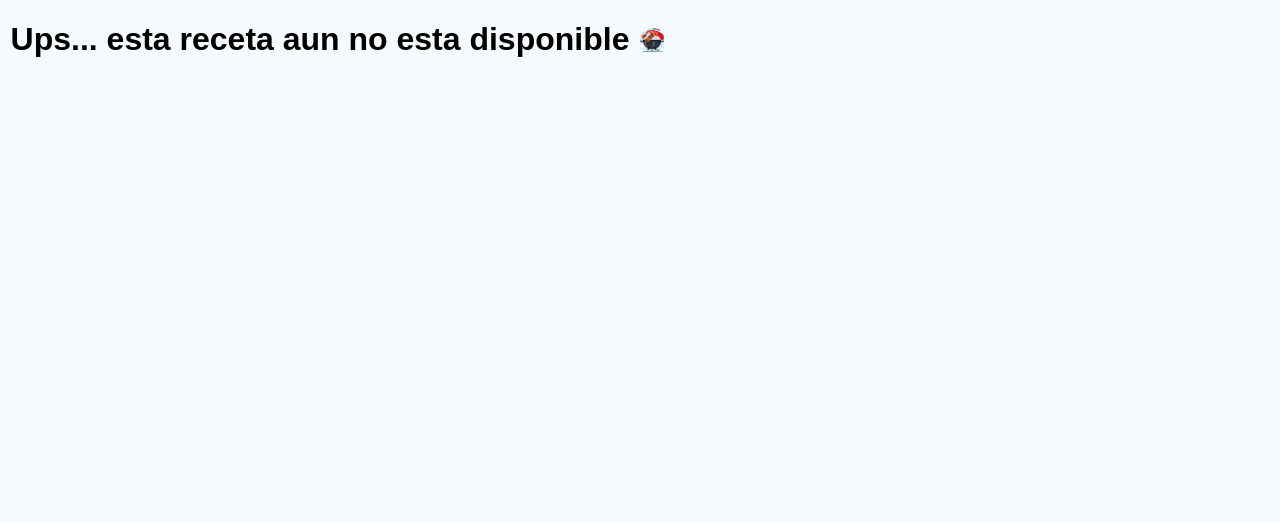
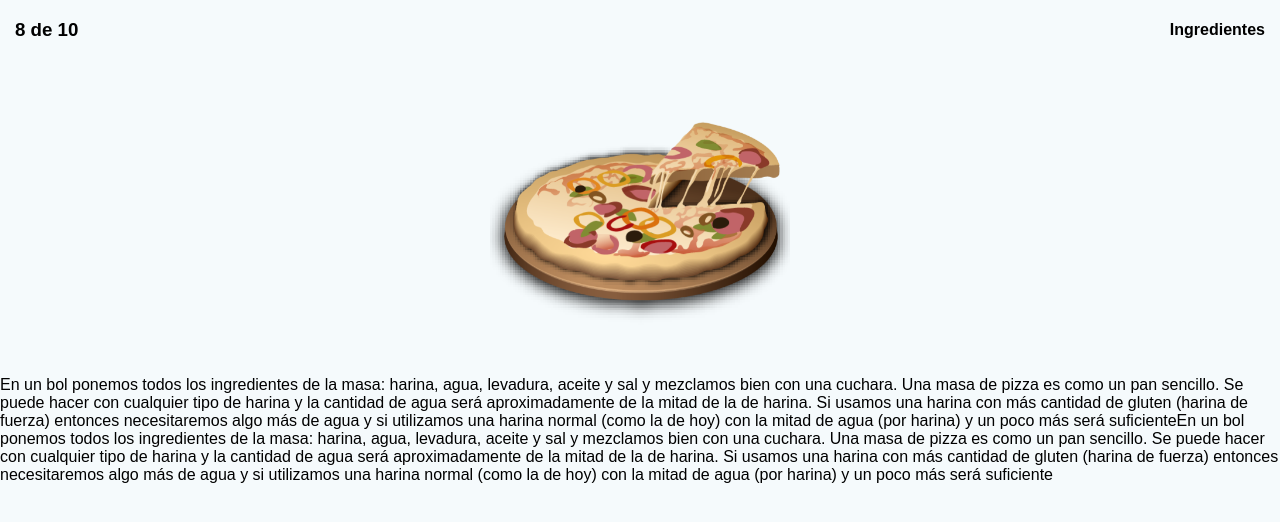
Before and after one commit to fulit103/toga, a React app: page /step in a window 1280 px wide. Shown: the top 522 px of the page. Built offline with nearby package versions, Linux system fonts and the light colour scheme.

Commit message:
agregando paso a paso

```diff
--- a/src/assets/style/App.scss
+++ b/src/assets/style/App.scss
@@ -1,6 +1,8 @@
+@import './Vars.scss';
+
 body {
   font: 100% Helvetica, sans-serif;
-  background-color: #f5fafc;
+  background-color: $color-background-general;
   margin: 0px;
   font-family: "Muli", sans-serif;
 }
--- a/src/assets/style/Vars.scss
+++ b/src/assets/style/Vars.scss
@@ -1,3 +1,8 @@
 $color-background-general:#f5fafc;
 $color-background-button: #1f4dec;
+$color-background-button-second:#50d0e3;
 $color-background-like: red;
+$color-background-pic:#f8e7e9;
+$color-background-pic-second:#da9f9b;
+$color-background-button-th:#e4ecf8;
+$color-letter:white;
--- a/src/assets/style/components/KindOfFood.scss
+++ b/src/assets/style/components/KindOfFood.scss
@@ -1,9 +1,11 @@
+@import '../Vars.scss';
+
 .food__kind .food__kind__category {
   margin-top: 10px;
   margin-right: 10px;
   width: 100px;
   height: 100px;
-  background-color: white;
+  background-color: $color-letter;
   border-radius: 10px;
   box-sizing: border-box;
   display: flex;
--- a/src/assets/style/components/ShoppingCart.scss
+++ b/src/assets/style/components/ShoppingCart.scss
@@ -1,7 +1,7 @@
 @import '../Vars.scss';
 
 .screen{
-  background-color: #e4ecf8;
+  background-color: $color-background-button-th;
   font-size: 1em;
   height: 100vh;
 }
@@ -55,7 +55,7 @@ h2{
 }
 
 .pic__item img{
-  background-color: #da9f9b;
+  background-color: $color-background-pic-second;
   height: 3.5em;
   width: 3.5em;
   margin-right: 1em;
@@ -75,7 +75,7 @@ h2{
 .button__buy{
   box-sizing: border-box;
   background-color: $color-background-button;
-  color: white;
+  color: $color-letter;
   height: 40px;
   border: none;
   border-radius: 20px;
--- a/src/assets/style/components/foodScrollItem.scss
+++ b/src/assets/style/components/foodScrollItem.scss
@@ -1,3 +1,4 @@
+@import '../Vars.scss';
 
 .food__scroll .food__scroll__item {
   width: 230px;
@@ -28,7 +29,7 @@
   border-radius: 25px;
   width: 40px;
   height: 40px;
-  background-color: red;
+  background-color:$color-background-like;
   padding: 0px;
   margin: 0px;
   outline: none;
@@ -51,7 +52,7 @@
   text-align: center;
 }
 .food__scroll .food__scroll__item .descripcion .food__scroll_price {
-  color: #da9f9b;
+  color: $color-background-pic-second;
   font-size: 18px;
   font-weight: bold;
 }
@@ -65,8 +66,8 @@
 }
 .food__scroll .food__scroll__item .food__scroll__buy {
   box-sizing: border-box;
-  background-color: #1f4dec;
-  color: white;
+  background-color: $color-background-button;
+  color: $color-letter;
   height: 40px;
   border: none;
   border-radius: 20px;
@@ -80,8 +81,8 @@
 }
 
 .food__scroll .table:nth-child(2n) {
-  background-color: #f8e7e9;
+  background-color: $color-background-pic;
 }
 .food__scroll .table:nth-child(2n-1) {
-  background-color: #e4ecf8;
+  background-color: $color-background-button-th;
 }
--- a/src/assets/style/components/foodpage.scss
+++ b/src/assets/style/components/foodpage.scss
@@ -3,7 +3,7 @@
 .button-primary {
   box-sizing: border-box;
   background-color: $color-background-button;
-  color: white;
+  color: $color-letter;
   height: 40px;
   border: none;
   border-radius: 20px;
@@ -15,7 +15,7 @@
 }
 
 .container_recipe{
-  background-color: #f8e7e9;
+  background-color: $color-background-pic;
 
   width: 100%;
   align-self: center;
@@ -37,7 +37,7 @@
     }
 
     .main__food{
-      background-color:#f8e7e9;
+      background-color:$color-background-pic;
     }
 
     .step_like{
@@ -66,7 +66,7 @@
       }
 
       .step-by-step button{
-        background-color: #50d0e3;
+        background-color: $color-background-button-second;
       }
     }
   }
@@ -81,8 +81,7 @@
     border-top-left-radius: 30px;
     border-top-right-radius: 30px;
 
-    background-color: #f5fafc;
-
+    background-color: $color-background-general;
 
     .recipe_title{
       margin-bottom: 15px;
@@ -103,7 +102,7 @@
 
   .container_recipe{
     flex-direction: row;
-    background-color: #f5fafc;
+    background-color: $color-background-general;
   }
 
   .container_recipe__back{
@@ -120,178 +119,3 @@
     border-radius: none;
   }
 }
-
-
-/*.container_recipe{
-  display: grid;
-  grid-template-rows: 250px  285px  160px ;
-  justify-content: center;
-  align-items: center;
-  grid-template-areas: 'picture' 'title' 'instructions';
-}
-.picture{
-  grid-area: picture;
-  display: flex;
-  justify-content: center;
-}
-.title{
-  grid-area: title;
-}
-
-.instructions{
-  margin-top: -27px;
-  height: 120px;
-}
-
-.step_like{
-  display:grid;
-  grid-template-columns: 1fr 1fr;
-  margin:-55px;
-}
-
-.step_by_step,
-.corazon{
-  display:grid;
-  justify-content: center;
-}
-
-.recipe{
-  margin-top:75px;
-  margin-left: 15px;
-}
-
-.recipe_title h1{
-  margin-bottom:4px;
-  display: flex;
-  justify-content: center;
-}
-
-.main__food img{
-  width:100%;
-  height:340px;
-  background-color:#F99DA7;
-}
-
-button {
-  box-sizing: border-box;
-  background-color: #1f4dec;
-  color: white;
-  height: 40px;
-  border: none;
-  border-radius: 20px;
-  padding: 0px 15px;
-  outline: none;
-  font-size: 14px;
-  font-weight: bold;
-  cursor: pointer;
-}
-
-.corazon button{
-  border-radius: 25px;
-  width: 40px;
-  height: 40px;
-  background-color: red;
-  padding: 0px;
-  margin: 0px;
-  outline: none;
-  border: none;
-}
-
-.corazon img {
-  width: 30px;
-  margin: 0px;
-  padding-top: 4px;
-}
-
-li{
-  list-style:none;
-  margin-left: 0.6em;
-  display: list-item;
-}
-
-.button-buy{
-  margin-top:1em;
-  margin-bottom:0.5em;
-  display:grid;
-  justify-content:center;
-  width:100%;
-  // position: absolute;
-  // z-index: 4;
-  // left: -25px;
-  // top: 536px;
-}
-
-.stars{
-  margin-top: 0.5em;
-  margin-bottom: 0.5em;
-  display: flex;
-  justify-content: space-evenly;
-}
-
-.instructions p,
-.instructions  li{
-  margin: 7px 25px;
-}
-
-@media  screen and (min-width: 440px) {
-  .container_recipe{
-    display: grid;
-    grid-template-rows: 567px 250px 160px;
-    justify-content: center;
-    align-items: center;
-    grid-template-areas: 'picture' 'title' 'instructions';
-  }
-  .main__food img{
-    width:630px;
-    height: 630px;
-    display: flex;
-    justify-content: center;
-  }
-
-  .instructions{
-    width: 750px;
-  }
-}
-
-@media screen and (min-width: 765px) {
-  .main__food img{
-    width:600px;
-    height: 600px;
-  }
-}
-
-@media  screen and (min-width: 1024px) {
-  .container_recipe{
-    display: grid;
-    grid-template-rows: 550px ;
-    grid-template-columns: 1fr 1fr;
-    justify-content: center;
-    align-items: center;
-    grid-template-areas: 'title' 'instructions' 'picture' ;
-  }
-
-  label{
-    width: 500px;
-  }
-
-  .recipe{
-    position: relative;
-    z-index: 4;
-    top: -150px;
-    left: 35px;
-    width: 468px;
-  }
-
-  .main__food img{
-    width:624px;
-    height: 624px;
-  }
-
-  .instructions{
-    position: relative;
-    z-index: 3;
-    top: -240px;
-    left: 32px;
-    width: 468px;
-  }
-}*/
--- a/src/assets/style/components/header.scss
+++ b/src/assets/style/components/header.scss
@@ -1,3 +1,5 @@
+@import '../Vars.scss';
+
 .header {
     height: 60px;
     box-sizing: border-box;
@@ -17,6 +19,6 @@
       height: 40px;
       border: 1px solid black;
       border-radius: 15px;
-      background-color: white;
+      background-color: $color-letter;
       overflow: hidden;
     }
--- a/src/assets/style/components/search.scss
+++ b/src/assets/style/components/search.scss
@@ -1,3 +1,5 @@
+@import '../Vars.scss';
+
 .busqueda {
   display: flex;
   box-sizing: border-box;
@@ -11,6 +13,6 @@
   padding: 10px;
   box-sizing: border-box;
   outline: none;
-  border: 2px solid white;
+  border: 2px solid $color-letter;
   font-family: "Muli", sans-serif;
 }
--- /dev/null
+++ b/src/assets/style/components/step.scss
@@ -0,0 +1,26 @@
+.instruction__pic img {
+  width: 100%;
+  height: 300px;
+}
+
+@media screen and (min-width:600px) {
+  .instruction__pic img {
+    display: flex;
+    justify-content: center;
+    align-items: center;
+    width: 300px;
+  }
+
+  .instruction__pic  {
+    display: flex;
+    justify-content: center;
+    align-items: center;
+  }
+
+  .instruction{
+    display: flex;
+    justify-content: center;
+    width: 80%;
+  }
+
+}
--- /dev/null
+++ b/src/component/Step.jsx
@@ -0,0 +1,33 @@
+import React from 'react';
+import { Link } from 'react-router-dom';
+import '../assets/style/components/step.scss';
+import back from '../assets/static/items/back.png';
+import pizza from '../assets/static/recipe/pizza.png';
+
+const Step = () => {
+  return (
+    <div className='container'>
+      <div className='header'>
+        <div className='Arrow__back'>
+          <Link to='/food'>
+            <img src={back} alt='' />
+          </Link>
+        </div>
+        <div className='step__step'>
+          <h3> 8 de 10 </h3>
+        </div>
+        <div>
+          <h4>Ingredientes </h4>
+        </div>
+      </div>
+      <div className='instruction__pic'>
+        <img src={pizza} alt='' />
+      </div>
+      <div className='instructions'>
+        <p>En un bol ponemos todos los ingredientes de la masa: harina, agua, levadura, aceite y sal y mezclamos bien con una cuchara. Una masa de pizza es como un pan sencillo. Se puede hacer con cualquier tipo de harina y la cantidad de agua será aproximadamente de la mitad de la de harina. Si usamos una harina con más cantidad de gluten (harina de fuerza) entonces necesitaremos algo más de agua y si utilizamos una harina normal (como la de hoy) con la mitad de agua (por harina) y un poco más será suficienteEn un bol ponemos todos los ingredientes de la masa: harina, agua, levadura, aceite y sal y mezclamos bien con una cuchara. Una masa de pizza es como un pan sencillo. Se puede hacer con cualquier tipo de harina y la cantidad de agua será aproximadamente de la mitad de la de harina. Si usamos una harina con más cantidad de gluten (harina de fuerza) entonces necesitaremos algo más de agua y si utilizamos una harina normal (como la de hoy) con la mitad de agua (por harina) y un poco más será suficiente </p>
+      </div>
+    </div>
+  );
+};
+
+export default Step;
--- a/src/router/App.js
+++ b/src/router/App.js
@@ -8,6 +8,7 @@ import NoFound from '../containers/NoFound';
 import Layout from '../component/Layout';
 import FoodPage from '../containers/FoodPage';
 import ShoppingCart from '../component/ShoppingCart';
+import Step from '../component/Step';
 
 const App = () => (
   <BrowserRouter>
@@ -18,6 +19,7 @@ const App = () => (
         <Route exact path='/register' component={Register} />
         <Route exact path='/food' component={FoodPage} />
         <Route exact path='/shop' component={ShoppingCart} />
+        <Route exact path='/step' component={Step} />
         <Route component={NoFound} />
       </Switch>
     </Layout>
```
